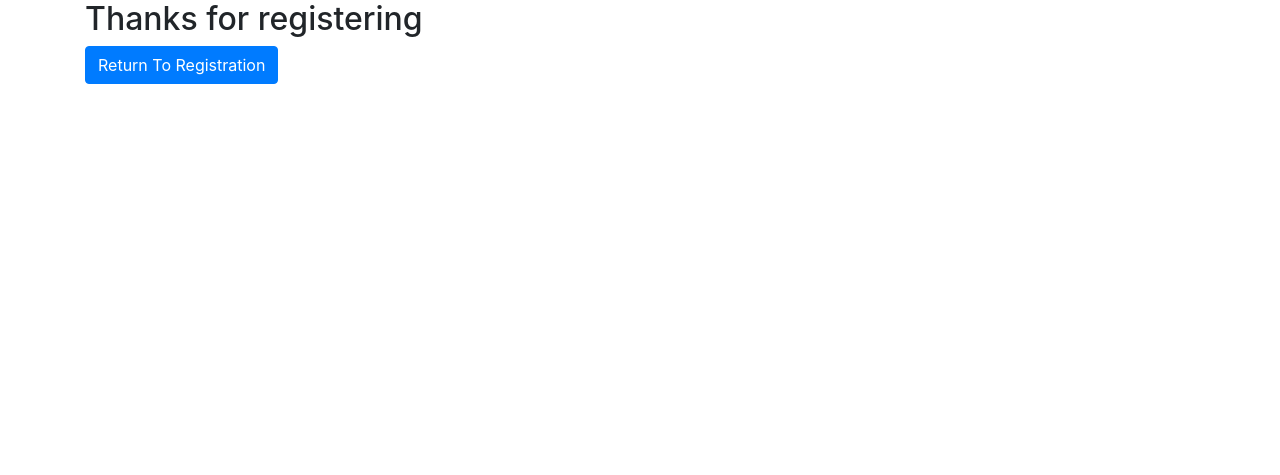
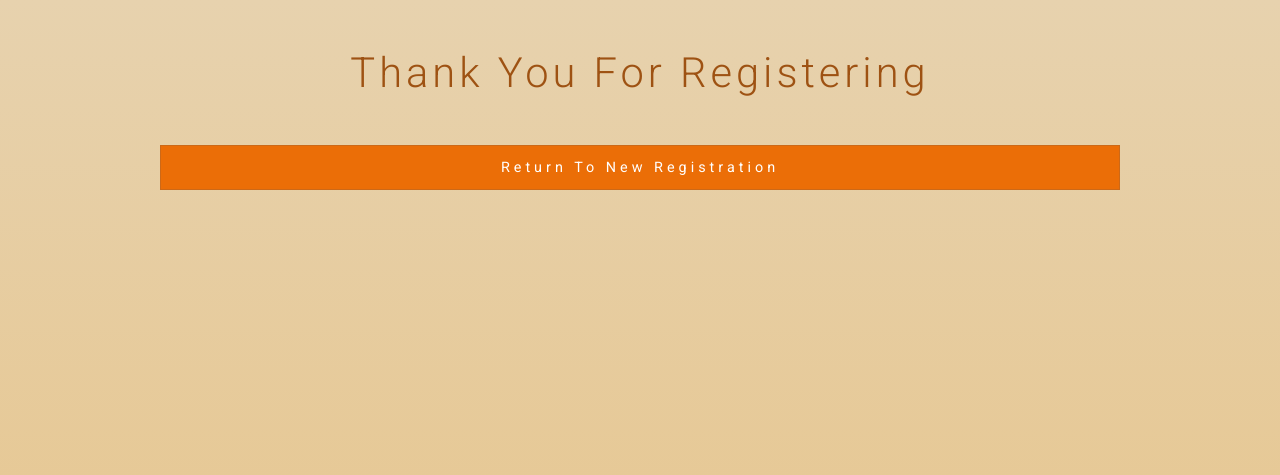
Before and after one commit to itsvismay/simpleregister, a Flask app: page /done in a window 1280 px wide. Shown: the top 475 px of the page. Run offline with Flask 2, Linux system fonts and the light colour scheme; some libraries are stand-ins or nearby versions.

Commit message:
more css fixes

```diff
--- a/flask_app.py
+++ b/flask_app.py
@@ -77,7 +77,7 @@ def index():
 		# Currently just gives an error. no option to update entry
 		exists = db.session.query(Person.email).filter_by(email=email).first() is not None
 		if (exists):
-			flash("Email exists, was not able to add to db")
+			flash("Error: A person with this email was already registered")
 		else:
 			person = Person(firstName = fn,
 					 lastName = ln,
--- a/templates/done.html
+++ b/templates/done.html
@@ -6,16 +6,23 @@
     <meta name="viewport" content="width=device-width, initial-scale=1, maximum-scale=1">
     <link rel="stylesheet" href="https://stackpath.bootstrapcdn.com/bootstrap/4.1.3/css/bootstrap.min.css" integrity="sha384-MCw98/SFnGE8fJT3GXwEOngsV7Zt27NXFoaoApmYm81iuXoPkFOJwJ8ERdknLPMO" crossorigin="anonymous">
 
+    <!-- Custom Theme files -->
+    <link href="../static/css/style.css" rel="stylesheet" type="text/css" media="all" />
+    <!-- //Custom Theme files -->
+    <!-- web font -->
+    <link href="//fonts.googleapis.com/css?family=Roboto:300,300i,400,400i,700,700i" rel="stylesheet">
+    <!-- //web font -->
 </head>
 
 <body>
-	<div class="container">
+	<div class="main-w3layouts wrapper">
 
-      <h2>Thanks for registering</h2>
-
-	<form method="GET" action="/">
-      <button type="submit" class="btn btn-primary">Return To Registration</button>
-	</form>
+      <h1 style="color: #9e5213">Thank you for registering</h1><br>
+      <div style='padding-left:10em; padding-right: 10em;'>
+		<form method="GET" action="/">
+	      <input type="submit" value="Return To New Registration">
+	    </form>
+	</div>
   </div>
 
 </body>
```
Also changed, not shown: templates/index.html (+10 -2 lines).
